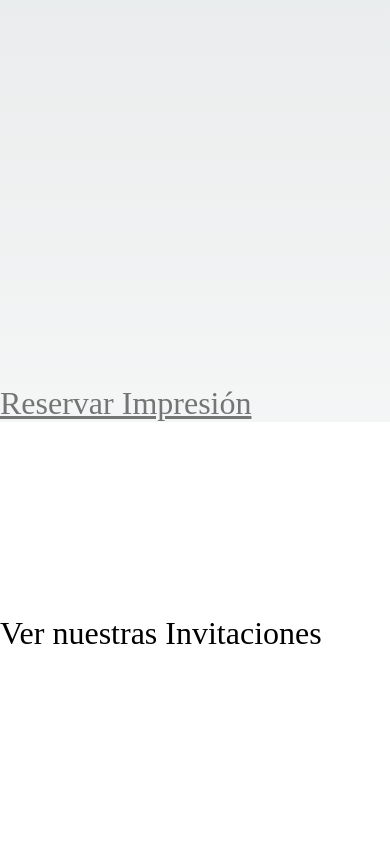
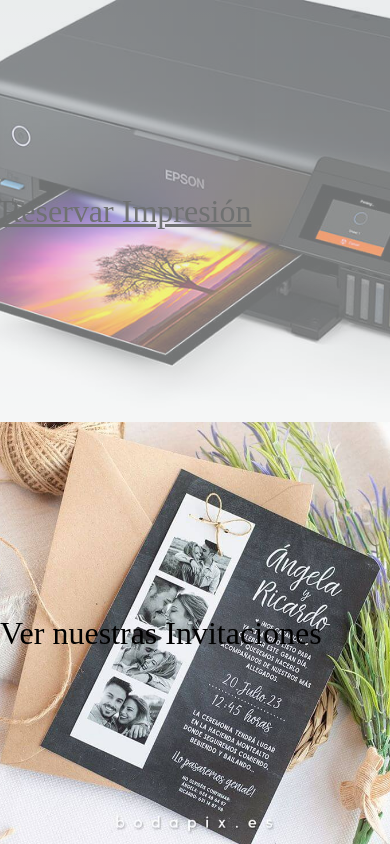
Before and after one commit to Hacedor2003/web-impresiones, a Next.js app: page / in a window 390 px wide. Built offline with nearby package versions, Linux system fonts and the light colour scheme.

Commit message:
Probando Fondo

```diff
--- a/app/page.css
+++ b/app/page.css
@@ -1,16 +1,22 @@
 .btnHome {
   height: 50%;
   width: 100%;
-  background: white;
   border: none;
   display: flex;
   flex-direction: column;
   justify-content: center;
   opacity: 1;
+  background-repeat: no-repeat;
+  background-size: cover;
+  background-position: center;
 }
 
 #btn-invitaciones {
-  background: white;
+  background-image: url(/invitacion.jpg);
+}
+
+#btn-imprimir {
+  background-image: url(/impresora.jpg);
 }
 
 #btn-imprimir:hover,
@@ -46,12 +52,4 @@
   transition: 400ms color cubic-bezier(0.25, 0.8, 0.25, 1);
 }
 
-@media screen and (max-width:1230px) {
-  #btn-imprimir {
-    justify-content: flex-end;
-  }
-
-  #btn-imprimir>p {
-    margin-left: 0;
-  }
-}
+@media screen and (max-width:1230px) {}
```
